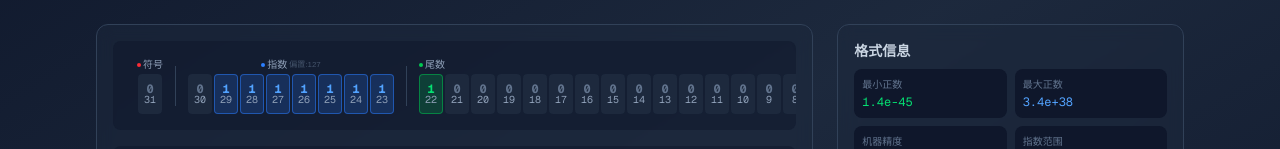
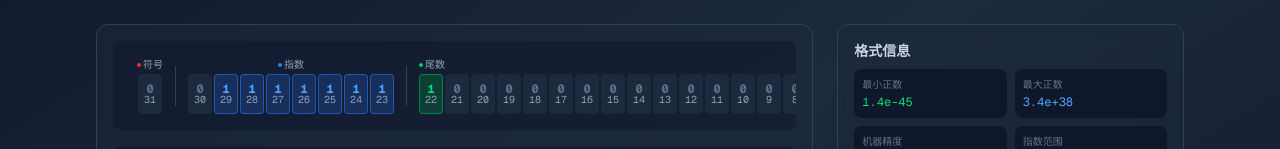
Before and after one commit to panmcai/FloatTools, a Next.js app: page /FloatVisualizer/ in a window 1280 px wide. Shown: the part 202-351 px from the top of the page. Built offline with nearby package versions, Linux system fonts and the light colour scheme.

Commit message:
Remove exponent bias display from page
Remove display of exponent bias from the UI.

```diff
--- a/src/app/page.tsx
+++ b/src/app/page.tsx
@@ -193,7 +193,6 @@ export default function FloatToyPage() {
                   <div className="flex items-center gap-0.5">
                     <div className="w-1 h-1 rounded-full bg-blue-500"></div>
                     <span className="text-[10px] text-slate-400 font-medium">指数</span>
-                    <span className="text-[8px] text-slate-600">偏置:{currentFormat.exponentBias}</span>
                   </div>
                   <div className="flex gap-0.5">
                     {exponent.split('').map((bit, i) => (
```
